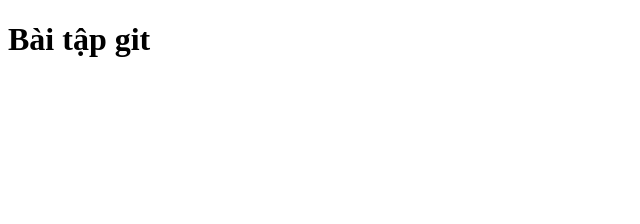
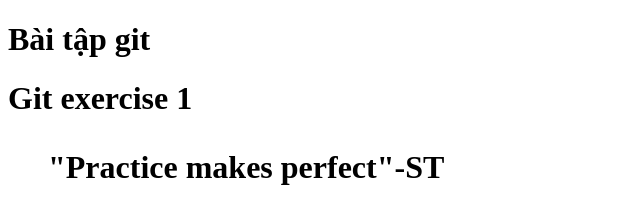
Before and after one commit to LinhTranTD/git-exercise-1, a plain HTML site: page index.html in a window 1280 px wide. Shown: the whole page, without its empty margins (0-640 px from the left). Drawn offline with Linux system fonts and the light colour scheme.

Commit message:
developer2: edit index.html file, add style.css file

```diff
--- a/index.html
+++ b/index.html
@@ -8,5 +8,7 @@
 </head>
 <body>
     <h1>Bài tập git <h1>
+	<h1>Git exercise 1 <h1>
+    <blockquote>"Practice makes perfect"-ST</blockquote>
 </body>
 </html>
```
Also changed, not shown: style.css (added).
